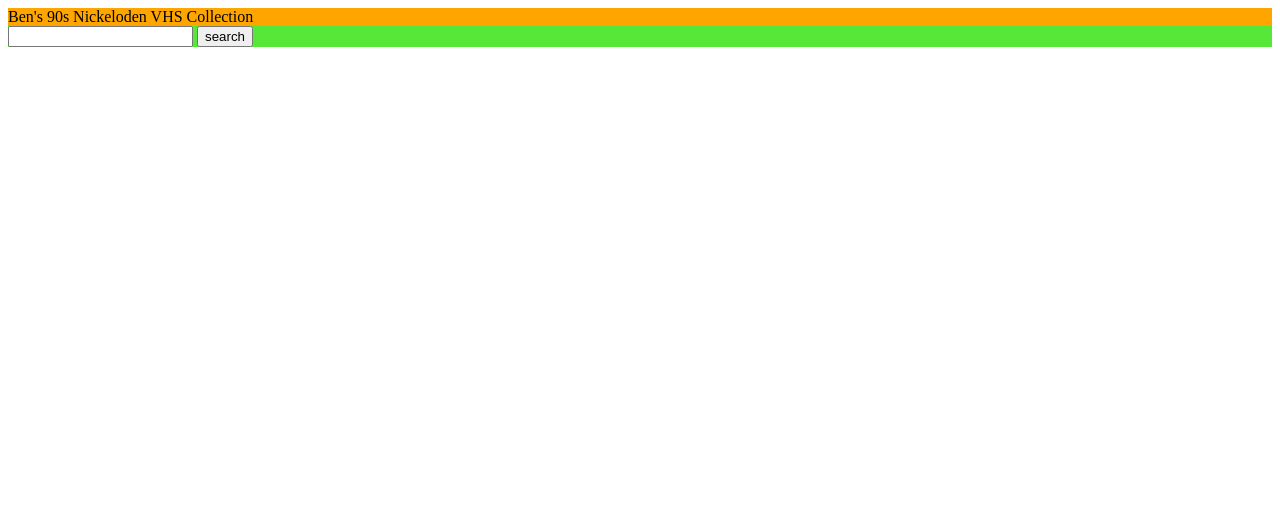
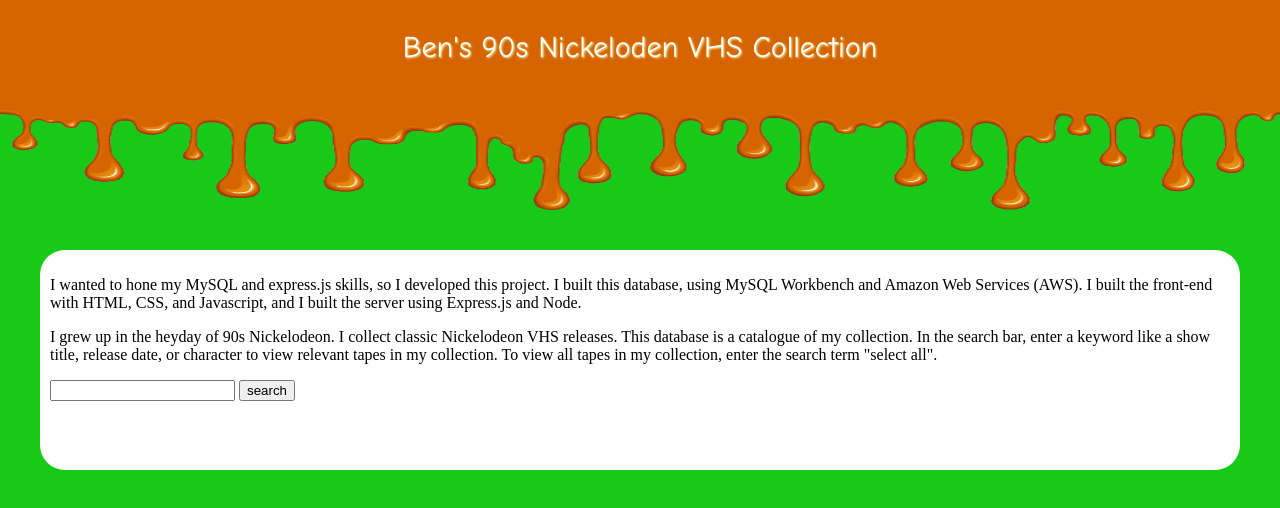
Before and after one commit to bensultan1985/classic_nick_vhs, a website: page public/index.html in a window 1280 px wide. Drawn offline with Linux system fonts and the light colour scheme.

Commit message:
added css and other features

```diff
--- a/public/index.html
+++ b/public/index.html
@@ -9,6 +9,14 @@
 <body>
     <div id="header">Ben's 90s Nickeloden VHS Collection</div>
     <div id="content">
+        <p>I wanted to hone my MySQL and express.js skills, so I developed this project.
+            I built this database, using MySQL Workbench and Amazon Web Services (AWS).
+            I built the front-end with HTML, CSS, and Javascript, and I built the server using Express.js and Node.
+        </p>
+        <p>I grew up in the heyday of 90s Nickelodeon.
+            I collect classic Nickelodeon VHS releases. This database is a catalogue of my collection. In the search bar, enter a keyword like a show title, release date, or character to view
+            relevant tapes in my collection. To view all tapes in my collection, enter the search term "select all".
+        </p>
         <input id="query-input" type="text">
         <button id="query-submit" type="submit">search</button>
     </div>
--- a/public/style.css
+++ b/public/style.css
@@ -1,9 +1,38 @@
+body {
+    background: rgb(24, 201, 24);
+    padding: 0px;
+    margin: 0px;
+}
+
 #header {
+    padding-top: 30px;
+    margin: 0px;
     display: grid;
     grid-gap: 50px 100px;
-    background: orange;
+    /* background: orange; */
+    background-image: url('orangeslime.png');
+    background-repeat: no-repeat;
+    background-size: 100% 100%;
+    height: 180px;
+    font-size: 30px;
+    text-align: center;
+    color: white;
+    text-shadow: 1px 1px 2px rgb(238, 233, 162);
+    font-family: "Comic Sans MS", "Comic Sans", cursive;
 }
 
 #content {
-    background: rgb(86, 231, 57);
+    min-height: 200px;
+    margin: 40px;
+    padding: 10px;
+    /* max-width: 500px; */
+    border-radius: 25px;
+    background: white;
 }
+
+#query-input {
+    filter: none;
+}
+#query-submit {
+    filter: none;
+}
```
Also changed, not shown: public/orangeslime.jpg (added), public/orangeslime.png (added), 3 other files.
